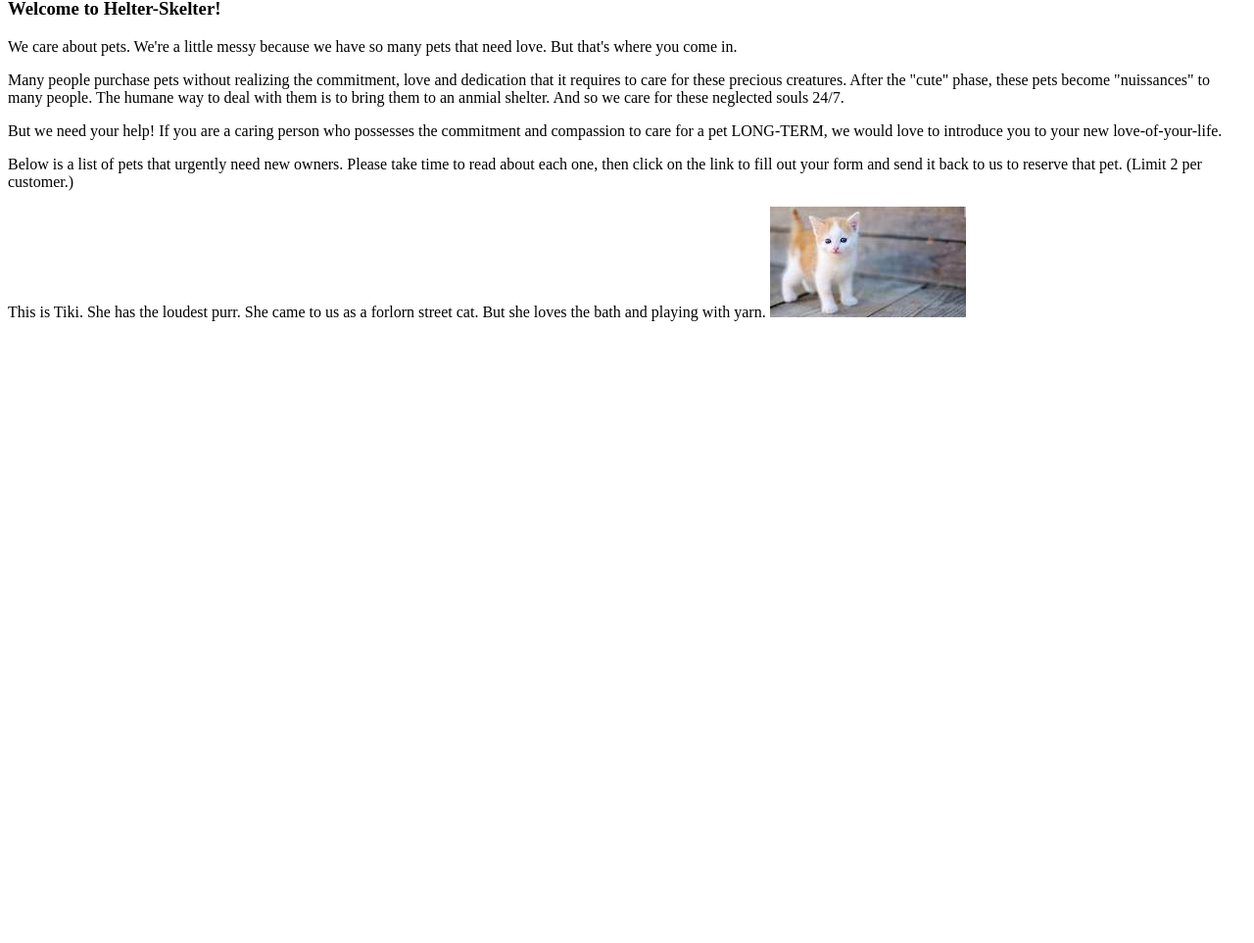
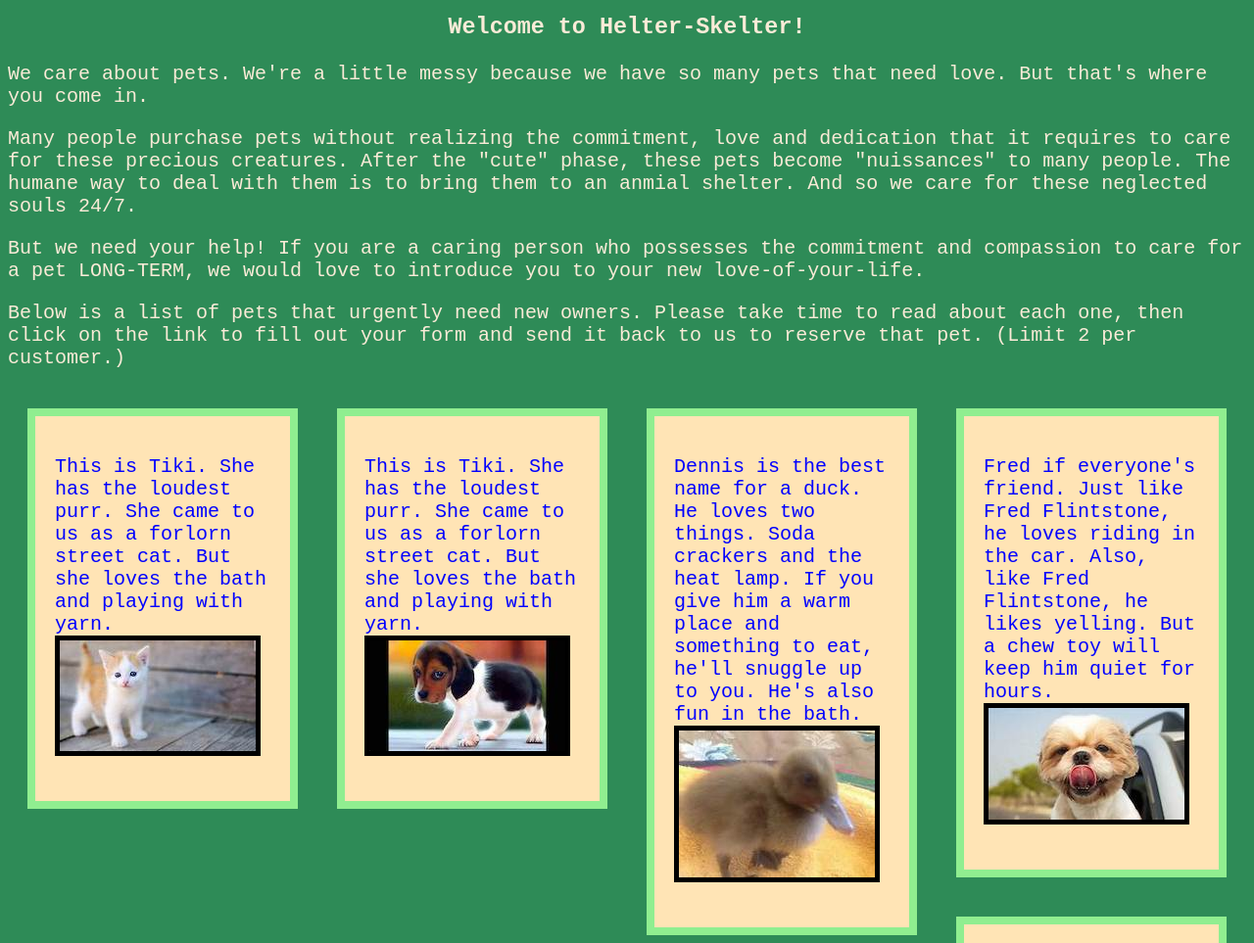
Before and after one commit to thomasglenngit/animalshelter, a plain HTML site: page animalshelter.html in a window 1280 px wide. Shown: the part 69-1032 px from the top of the page at 98% size. Before the commit the page ends 800 px from the top, so only its background shows below. Drawn offline with Linux system fonts and the light colour scheme.

Commit message:
add background color, floats, text color

```diff
--- a/animalshelter.html
+++ b/animalshelter.html
@@ -8,6 +8,7 @@
 </head>
 
 <body>
+
   <h2>Helter-skelter Animal Shelter!</h2>
 
   <h3>Welcome to Helter-Skelter!</h3>
@@ -15,7 +16,7 @@
     <p>We care about pets. We're a little messy because we have so many pets that need love. But that's where you come in.
     </p>
 
-    </p>Many people purchase pets without realizing the commitment, love and dedication that it requires to care for these precious creatures. After the "cute" phase, these pets become "nuissances" to many people. The humane way to deal with them is to bring them to an anmial shelter. And so we care for these neglected souls 24/7.
+    <p>Many people purchase pets without realizing the commitment, love and dedication that it requires to care for these precious creatures. After the "cute" phase, these pets become "nuissances" to many people. The humane way to deal with them is to bring them to an anmial shelter. And so we care for these neglected souls 24/7.
     </p>
 
     <p>But we need your help! If you are a caring person who possesses the commitment and compassion to care for a pet LONG-TERM, we would love to introduce you to your new love-of-your-life.
@@ -24,11 +25,53 @@
     <p>Below is a list of pets that urgently need new owners. Please take time to read about each one, then click on the link to fill out your form and send it back to us to reserve that pet. (Limit 2 per customer.)
     </p>
 
-  <div>
-    <p>This is Tiki. She has the loudest purr. She came to us as a forlorn street cat. But she loves the bath and playing with yarn.
-      <img src="img/tiki.jpeg">
-    </p>
-  </div>
+    <div>
+      <p>This is Tiki. She has the loudest purr. She came to us as a forlorn street cat. But she loves the bath and playing with yarn.
+        <img src="img/tiki.jpeg">
+      </p>
+    </div>
+
+    <div>
+      <p>This is Tiki. She has the loudest purr. She came to us as a forlorn street cat. But she loves the bath and playing with yarn.
+        <img src="img/beatrice.jpeg">
+      </p>
+    </div>
+
+    <div>
+      <p>Dennis is the best name for a duck. He loves two things. Soda crackers and the heat lamp. If you give him a warm place and something to eat, he'll snuggle up to you. He's also fun in the bath.
+        <img src="img/dennis.jpeg">
+      </p>
+    </div>
+
+    <div>
+      <p>Fred if everyone's friend. Just like Fred Flintstone, he loves riding in the car. Also, like Fred Flintstone, he likes yelling. But a chew toy will keep him quiet for hours.
+        <img src="img/fred.jpeg">
+      </p>
+    </div>
+
+    <div>
+      <p>Wilma looks fierce, but she's as docile as a kitten. She has a missing rear right foot, which makes her less mobile. She enjoys eating dried fruits and sleeping next to the radiator.
+        <img src="img/wilma.jpeg">
+      </p>
+    </div>
+
+    <div>
+      <p>Gus is a super Guinea Pig. Be careful. He's fast! Keep him in cage and keep the wheel well oiled. Seriously. Don't let him out. You'll never catch him. Like, ever...
+        <img src="img/gus.jpeg">
+      </p>
+    </div>
+
+    <div>
+      <p>Jocque the coq. Don't ask. That's how he likes to be addressed. We assume, because of the name, that he's French. If you happen to be a Francophone, it might get you some mileage with this cocky one.
+        <img src="img/jocque.jpeg">
+      </p>
+    </div>
+
+    <div>
+      <p>This is Ted. He likes to play dress up. Yeah. Don't ever call him 'Ted' (unless you're calling him for dinner). It ruins the ambience he creates for himself.
+        <img src="img/ted.jpeg">
+      </p>
+    </div>
 
 
 
--- a/css/styles.css
+++ b/css/styles.css
@@ -1,6 +1,40 @@
-.profile {
-  margin: 4px;
-  border: 4px;
-  padding: 2px;
-  float: center;
+h2 {
+  text-align: center;
+
 }
+
+h3 {
+  text-align: center;
+}
+
+body {
+  background-color: seagreen;
+  color: antiquewhite;
+  font-family: monospace;
+  font-size: 20px
+}
+
+div {
+
+  margin: 20px;
+  border: 8px solid lightgreen;
+  padding: 20px;
+  background-color: moccasin;
+  float: left;
+  width: 220px;
+  border-image: 2px solid black;
+
+}
+
+
+div p {
+
+  color: blue
+
+}
+
+div p img {
+  border: 5px solid black;
+  margin: 3px
+  img: center;
+}
```
